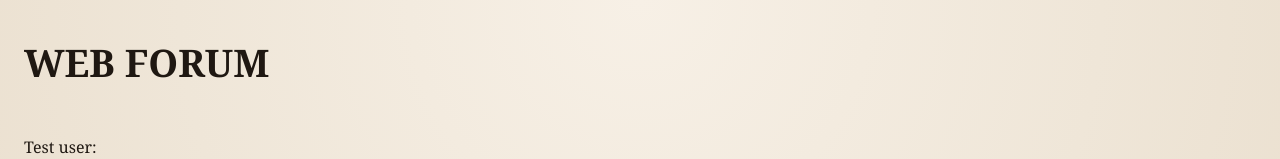
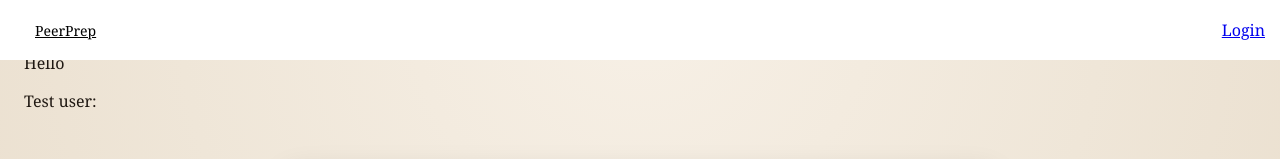
Before and after one commit to rahula1008/Web_Forum, a React app in the folder frontend/: page / in a window 1280 px wide. Shown: the top 159 px of the page. Built offline with nearby package versions, Linux system fonts and the light colour scheme; no server answers; the HTML template or start-up script is replaced by a standard one.

Commit message:
feat: add authentication hooks and authentication page skeletons

```diff
--- a/frontend/src/App.tsx
+++ b/frontend/src/App.tsx
@@ -3,6 +3,8 @@ import { Route, Routes } from 'react-router'
 import HomePage from './pages/HomePage/HomePage'
 import TopicPage from './pages/TopicPage/TopicPage'
 import PostPage from './pages/PostPage/PostPage'
+import LoginPage from './pages/LoginPage/LoginPage'
+import RegisterPage from './pages/RegisterPage/RegisterPage'
 
 function App() {
   return (
@@ -10,6 +12,8 @@ function App() {
         <Route index element = {<HomePage />}></Route>
         <Route path='/topics/:id/posts' element={<TopicPage />} />
         <Route path='/topics/:id/posts/:postId' element={<PostPage />} />
+        <Route path='/login' element={<LoginPage />} />
+        <Route path='/register' element={<RegisterPage />} />
     </Routes>
   )
 }
--- /dev/null
+++ b/frontend/src/components/Header/Header.css
@@ -0,0 +1,35 @@
+header {
+    background-color: var(--surface-strong);
+    color: black;
+    padding-left: 15px;
+    padding-right: 15px;
+
+    display: flex;
+    align-items: center;
+    justify-content: space-between;
+
+    position: fixed;
+    top: 0;
+    left: 0;
+    width: 100%;
+    height: 60px;
+    margin-top: 0px;
+    margin-bottom: 10px;
+}
+
+.header-link {
+  color: black;
+  background-color: white;
+  cursor: pointer;
+  margin-left: 10px;
+  margin-right: 20px;
+  font-size: 14px;
+  border-radius: 5px;
+  padding: 10px;
+}
+
+.right-section {
+  display: flex;
+  align-items: center;
+  gap: 12px;
+}
--- /dev/null
+++ b/frontend/src/components/Header/Header.tsx
@@ -0,0 +1,40 @@
+import { Link } from "react-router";
+import { useAuth } from "../../auth/useAuth";
+import "./Header.css";
+
+const UserLoggedInHeader = () => {
+    const { user } = useAuth();
+    return (
+        <header>
+            <div className="left-section">
+                <Link to="/" className="header-link">Home</Link>
+            </div>
+            <div className="right-section">
+                <p>Hi {user && user.username}</p>
+            </div>
+        </header>
+    )
+}
+
+const UserNotLoggedInHeader = () => {
+    return (
+        <header>
+            <div className='left-section'>
+                <Link to="/" className="header-link">
+                    PeerPrep
+                </Link>
+            </div>
+            <div className='right-section'>
+                <Link to='/login'>Login</Link>
+            </div>
+        </header>
+    );
+}
+
+export default function Header() {
+    const { isAuthed } = useAuth();
+
+    return (
+        isAuthed ? <UserLoggedInHeader /> : <UserNotLoggedInHeader />
+    )
+}
--- a/frontend/src/pages/HomePage/HomePage.tsx
+++ b/frontend/src/pages/HomePage/HomePage.tsx
@@ -4,6 +4,7 @@ import "./HomePage.css";
 import axios from "axios";
 import type { Topic } from "../../types/topic";
 import { useAuth } from "../../auth/useAuth";
+import Header from "../../components/Header/Header";
 
 
 
@@ -35,10 +36,12 @@ export default function HomePage() {
 
     return (
         <div className="home-page">
-            <header className="home-header">
+            {/* <header className="home-header">
                 <h1>WEB FORUM</h1>
-            </header>
+            </header> */}
+            <Header />
             <div>
+                <p>Hello</p>
                 <p>Test user: {isAuthed ?? user?.email}</p>
             </div>
             <section className="topics-panel">
--- /dev/null
+++ b/frontend/src/pages/LoginPage/LoginPage.tsx
@@ -0,0 +1,10 @@
+import './LoginPage.css'
+
+export default function LoginPage() {
+    return (
+        <>
+            <title>Login</title>
+            <p>Hello world</p>
+        </>
+    )
+}
--- /dev/null
+++ b/frontend/src/pages/RegisterPage/RegisterPage.tsx
@@ -0,0 +1,11 @@
+import './RegisterPage.css';
+
+export default function RegisterPage() {
+
+    return (
+        <div>
+            <title>Register</title>
+            <p>Register page</p>
+        </div>
+    )
+}
```
Also changed, not shown: frontend/src/types/user.ts (+5 -5 lines), frontend/src/auth/useAuth.ts (indentation only), frontend/src/pages/LoginPage/LoginPage.css (added), frontend/src/pages/RegisterPage/RegisterPage.css (added).
